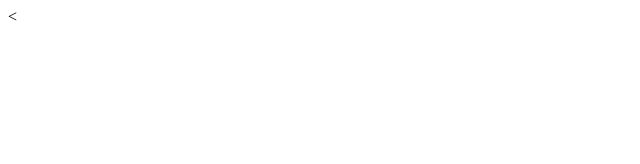
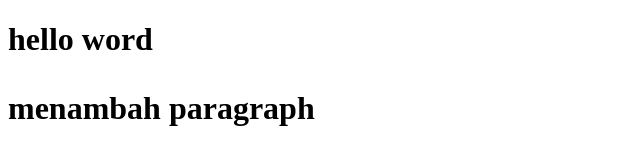
Before and after one commit to KintanFairuzia/LatihanGithub, a plain HTML site: page index.html in a window 1280 px wide. Shown: the whole page, without its empty margins (0-640 px from the left). Drawn offline with Linux system fonts and the light colour scheme.

Commit message:
2 - add tag paragraph

```diff
--- a/index.html
+++ b/index.html
@@ -3,5 +3,7 @@
     <head>
         <title>Latihan Github</title>
     </head>
-    <
+    <h1>hello word
+        <p>menambah paragraph</p>
+    </h1>
 </html>
```
